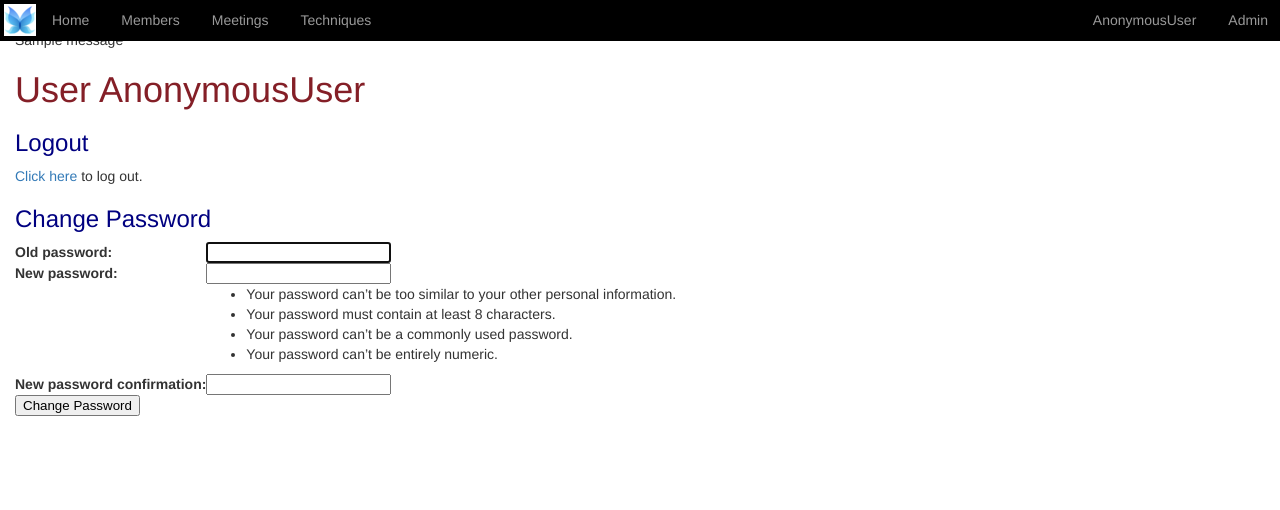
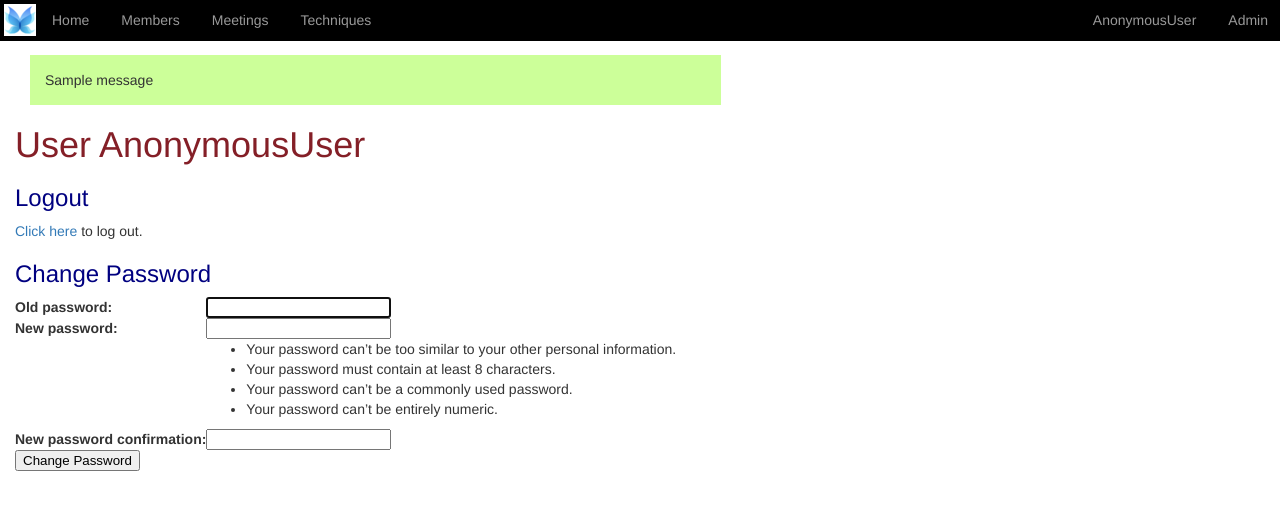
Before and after one commit to kmorel/OasisJourneys, a Django app: page /user-settings/ in a window 1280 px wide. Shown: the top 510 px of the page. Run offline with Django 3.2, Linux system fonts and the light colour scheme; tables that the repository leaves empty hold one stand-in row (values such as "Sample post"); one stand-in notice (Sample message) is shown; parts of the project's set-up code (start-up, migrations or seed data) failed here and were passed over.

Commit message:
Properly display messages

```diff
--- a/OasisMembers/static/OasisMembers/css/oasis.css
+++ b/OasisMembers/static/OasisMembers/css/oasis.css
@@ -255,3 +255,29 @@ caption {
     color: red;
     font-weight: bold;
 }
+
+.message {
+    width: 100%;
+    margin-top: 15px;
+    margin-bottom: 0px;
+    margin-left: 15px;
+    margin-right: 15px;
+    padding: 15px;
+}
+
+.message.info {
+    background-color: #cccccc;
+}
+
+.message.success {
+    background-color: #ccff99;
+}
+
+.message.warning {
+    background-color: #ffff66;
+}
+
+.message.error {
+    background-color: #ff9999;
+    font-weight: bold;
+}
--- a/OasisMembers/static/OasisMembers/css/topnav.css
+++ b/OasisMembers/static/OasisMembers/css/topnav.css
@@ -15,7 +15,7 @@
     padding-left: 15px;
     padding-right: 15px;
     padding-bottom: 15px;
-    padding-top: 30px;
+    padding-top: 40px;
 }
 
 .navbar {
--- a/OasisMembers/templates/OasisMembers/base-generic.html
+++ b/OasisMembers/templates/OasisMembers/base-generic.html
@@ -70,9 +70,9 @@
 
 {% if messages %}
 {% for message in messages %}
-<p{% if message.tags %} class="{{ message.tags }}"{% endif %}>
+<div class="message{% if message.tags %} {{ message.tags }}"{% endif %}>
   {{ message }}
-</p>
+</div>
 {% endfor %}
 {% endif %}
 
```
